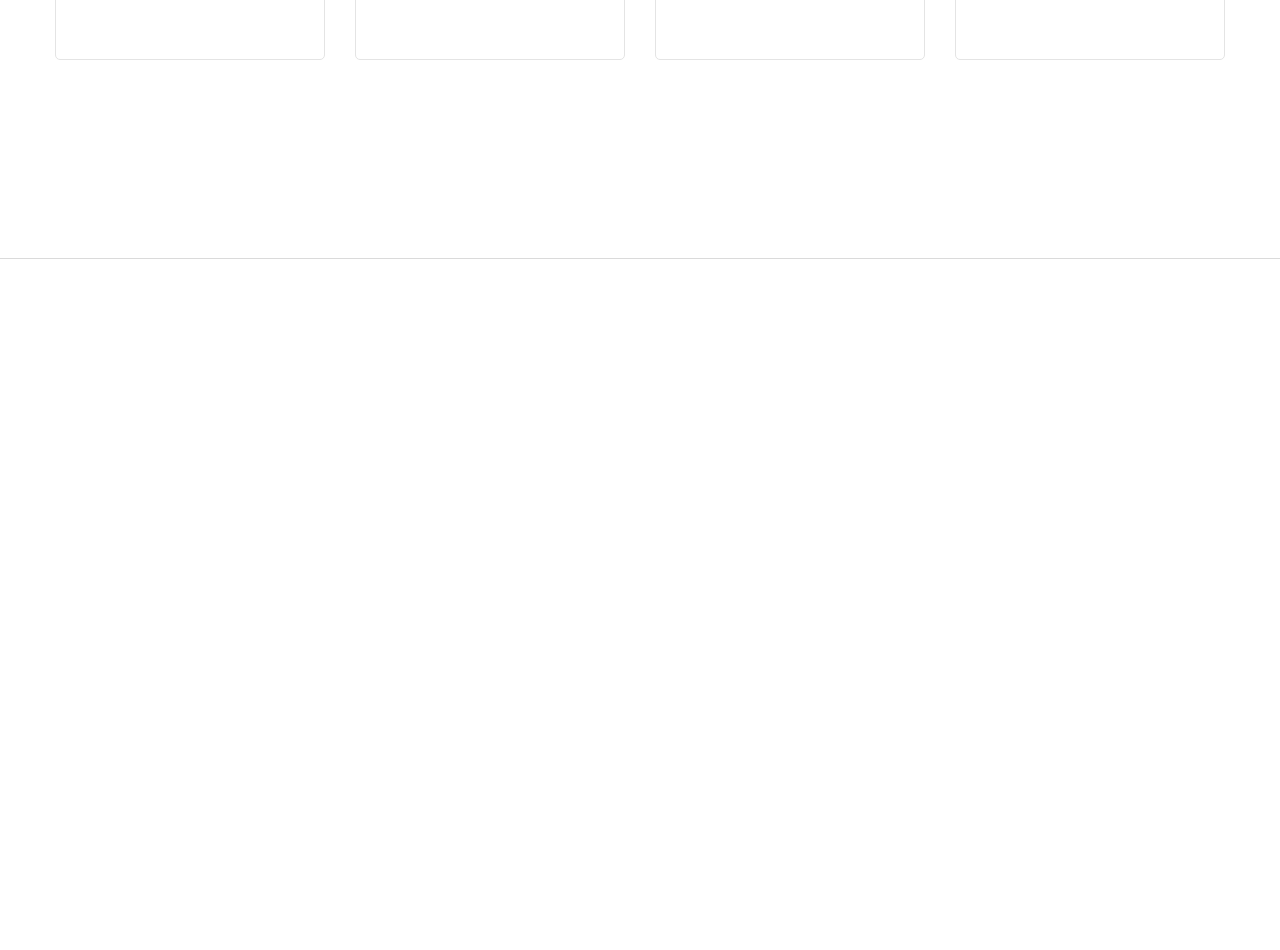
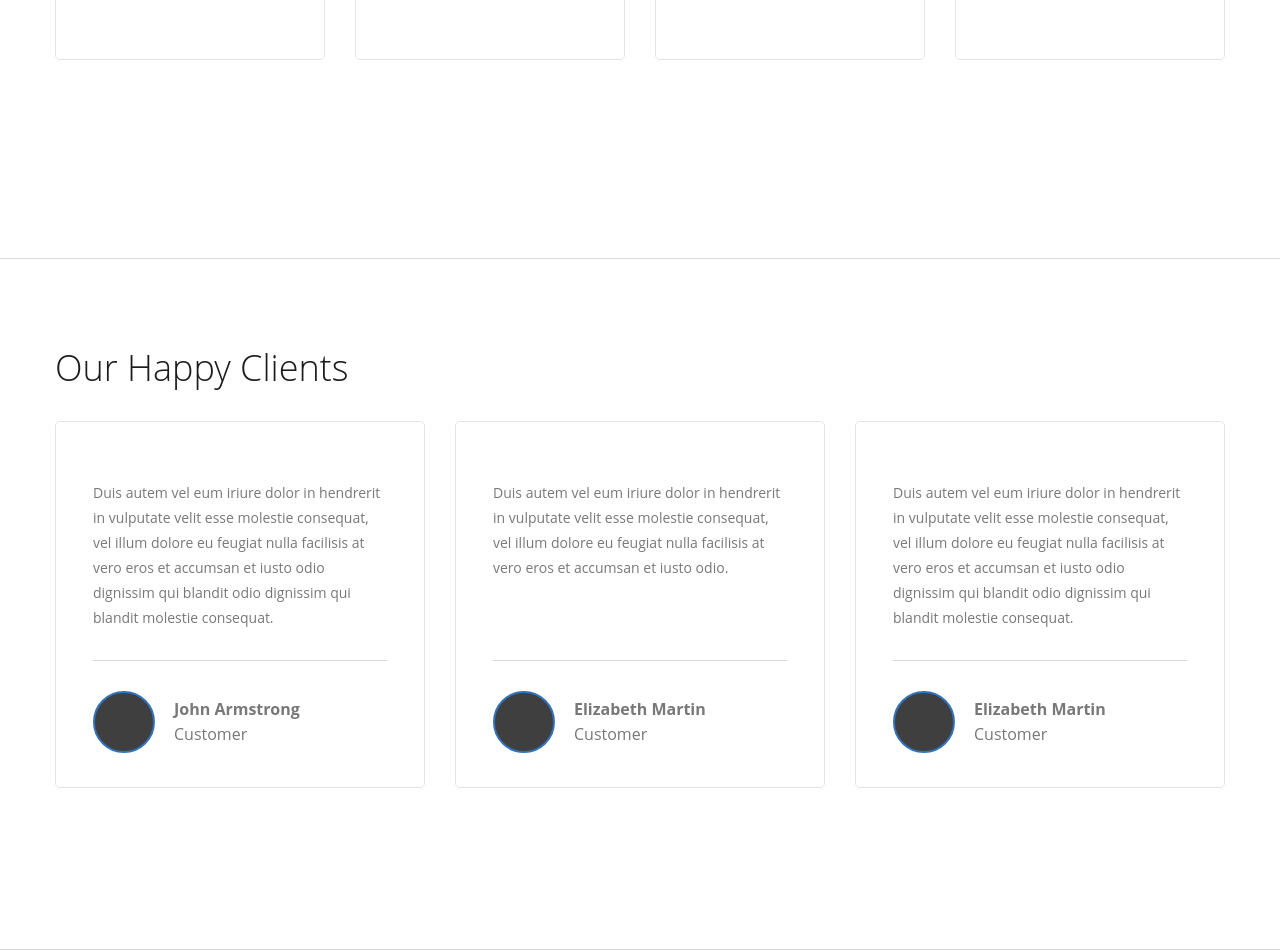
Before and after one commit to TatianaYakushonok/Lionic, a website: page project-lionic/src/index.html in a window 1280 px wide. Shown: the part 1351-2301 px from the top of the page. Before the commit the page ends 1610 px from the top, so only its background shows below. Drawn offline with nearby package versions, Linux system fonts and the light colour scheme; files that its build step writes are made by us from their sources.

Commit message:
feat: add section clients (Fri, 26 Aug 2022 15:02:43 +0700)

```diff
--- a/project-lionic/src/index.html
+++ b/project-lionic/src/index.html
@@ -11,37 +11,27 @@
     <header class="header">
         <div class="container">
             <div class="header__container">
-                <img src="./icons/Logo.svg" alt="logo" class="logo">
+                <a href="" class="logo">
+                    <img src="./icons/Logo.svg" alt="logo" class="logo__icon">
+                </a>
                 <nav class="nav">
                     <ul class="nav__list">
                         <li class="nav__item">
-                            <a href="" class="nav__link">
-                                Home
-                            </a>
+                            <a href="#!" class="nav__link">Home</a>
                         </li>
                         <li class="nav__item">
-                            <a href="" class="nav__link">
-                                Products
-                            </a>
+                            <a href="#!" class="nav__link">Products</a>
                         </li>
                         <li class="nav__item">
-                            <a href="" class="nav__link">
-                                Our services
-                            </a>
+                            <a href="#!" class="nav__link">Our services</a>
                         </li>
                         <li class="nav__item">
-                            <a href="" class="nav__link">
-                                Pricing
-                            </a>
+                            <a href="#!" class="nav__link">Pricing</a>
                         </li>
                         <li class="nav__item">
-                            <a href="" class="nav__link">
-                                About us
-                            </a></li>
+                            <a href="#!" class="nav__link">About us</a></li>
                         <li class="nav__item">
-                            <a href="" class="nav__link">
-                                Contact us
-                            </a>
+                            <a href="#!" class="nav__link">Contact us</a>
                         </li>
                     </ul>
                 </nav>
@@ -141,6 +131,51 @@
                 </ul>
             </div>
         </section>
+        <section class="clients">
+            <div class="container">
+                <h2 class="clients__title title">
+                    Our Happy Clients
+                </h2>
+                <ul class="clients__list">
+                    <li class="clients__item">
+                        <p class="clients__item--decription">
+                            Duis autem vel eum iriure dolor in hendrerit in vulputate velit esse molestie consequat, vel illum dolore eu feugiat nulla facilisis at vero eros et accumsan et iusto odio dignissim qui blandit odio dignissim qui blandit molestie consequat.
+                        </p>
+                        <div class="clients__item--container">
+                            <div class="clients__item--avatar"></div>
+                            <div class="clients__item--container-name">
+                                <strong class="clients__item--name">John Armstrong</strong>
+                                <span class="clients__item--customer">Customer</span>
+                            </div>
+                        </div>
+                    </li>
+                    <li class="clients__item">
+                        <p class="clients__item--decription">
+                            Duis autem vel eum iriure dolor in hendrerit in vulputate velit esse molestie consequat, vel illum dolore eu feugiat nulla facilisis at vero eros et accumsan et iusto odio.
+                        </p>
+                        <div class="clients__item--container">
+                            <div class="clients__item--avatar"></div>
+                            <div class="clients__item--container-name">
+                                <strong class="clients__item--name">Elizabeth Martin</strong>
+                                <span class="clients__item--customer">Customer</span>
+                            </div>
+                        </div>
+                    </li>
+                    <li class="clients__item">
+                        <p class="clients__item--decription">
+                            Duis autem vel eum iriure dolor in hendrerit in vulputate velit esse molestie consequat, vel illum dolore eu feugiat nulla facilisis at vero eros et accumsan et iusto odio dignissim qui blandit odio dignissim qui blandit molestie consequat.
+                        </p>
+                        <div class="clients__item--container">
+                            <div class="clients__item--avatar"></div>
+                            <div class="clients__item--container-name">
+                                <strong class="clients__item--name">Elizabeth Martin</strong>
+                                <span class="clients__item--customer">Customer</span>
+                            </div>
+                        </div>
+                    </li>
+                </ul>
+            </div>
+        </section>
     </main>
 </body>
 </html>
--- /dev/null
+++ b/project-lionic/src/sass/_clients.sass
@@ -0,0 +1,34 @@
+.clients
+    padding: 9.8rem 0 16.1rem
+    border-bottom: .1rem solid #dadada
+    &__title
+        margin-bottom: 4.3rem
+    &__list
+        display: flex
+        gap: 3rem
+    &__item
+        flex: 1 1 33.33%
+        display: flex
+        flex-direction: column
+        justify-content: space-between
+        padding: 5.8rem 3.7rem 3.4rem
+        border-radius: .5rem
+        border: .1rem solid #e4e4e4
+        &--decription
+            padding-bottom: 3rem
+            font-size: 1.4rem
+        &--container
+            padding-top: 3rem
+            display: flex
+            align-items: center
+            border-top: .1rem solid #dadada
+        &--avatar
+            width: 6.2rem
+            height: 6.2rem
+            margin-right: 1.9rem
+            border-radius: 50%
+            border: .2rem solid $color-btn
+            background-color: #3F3F3F
+        &--container-name
+            display: flex
+            flex-direction: column
--- a/project-lionic/src/sass/_header.sass
+++ b/project-lionic/src/sass/_header.sass
@@ -7,4 +7,5 @@
         justify-content: space-between
 
 .logo
-    margin-right: 5.5rem
+    &__icon
+        margin-right: 5.5rem
--- a/project-lionic/src/sass/_nav.sass
+++ b/project-lionic/src/sass/_nav.sass
@@ -1,6 +1,6 @@
 .nav
     &__list
-        display: flex
+        display: inline-flex
         gap: 5.5rem
     &__link
         font-weight: 600
--- a/project-lionic/src/sass/style.sass
+++ b/project-lionic/src/sass/style.sass
@@ -6,3 +6,4 @@
 @import 'nav.sass'
 @import 'hero.sass'
 @import 'do.sass'
+@import 'clients.sass'
```
Also changed, not shown: project-lionic/dist/css/style.min.css, project-lionic/dist/index.html.
